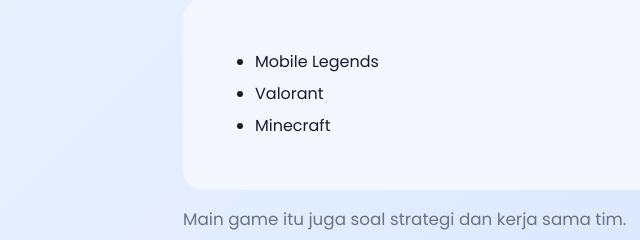
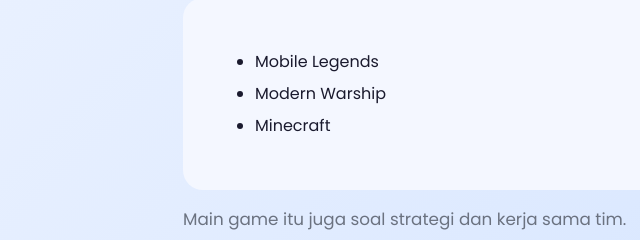
Before and after one commit to Akbar-KB-KasepBanget/Profil-diri, a plain HTML site: page hobi.html in a window 1280 px wide. Shown: the part 696-936 px from the top of the page, 121-761 px from the left. Drawn offline with Linux system fonts and the light colour scheme.

Commit message:
Mengganti hobi bermain game valorant menjadi modern warship

```diff
--- a/hobi.html
+++ b/hobi.html
@@ -36,7 +36,7 @@
     <div class="box reveal">
       <ul>
         <li>Mobile Legends</li>
-        <li>Valorant</li>
+        <li>Modern Warship</li>
         <li>Minecraft</li>
       </ul>
     </div>
```
